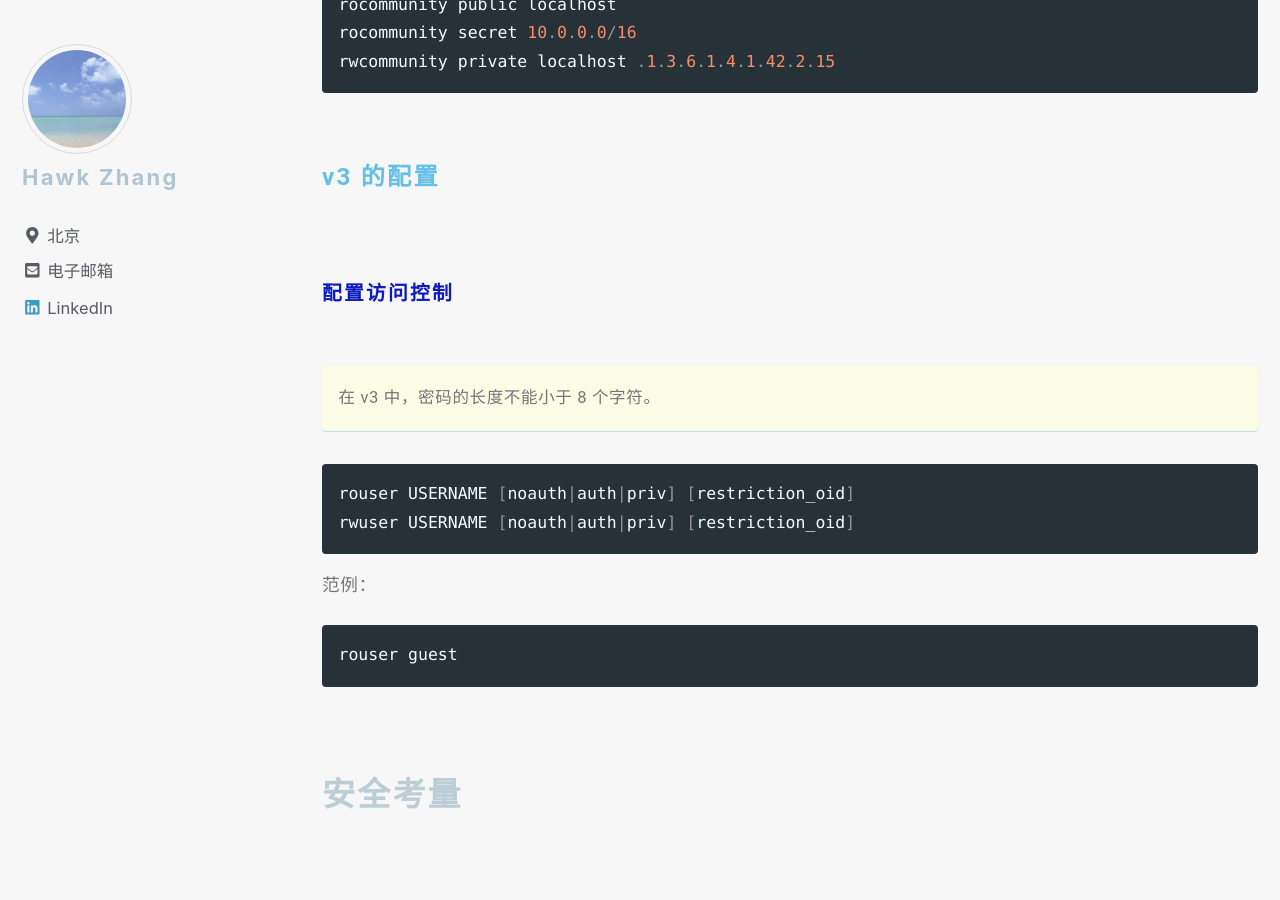
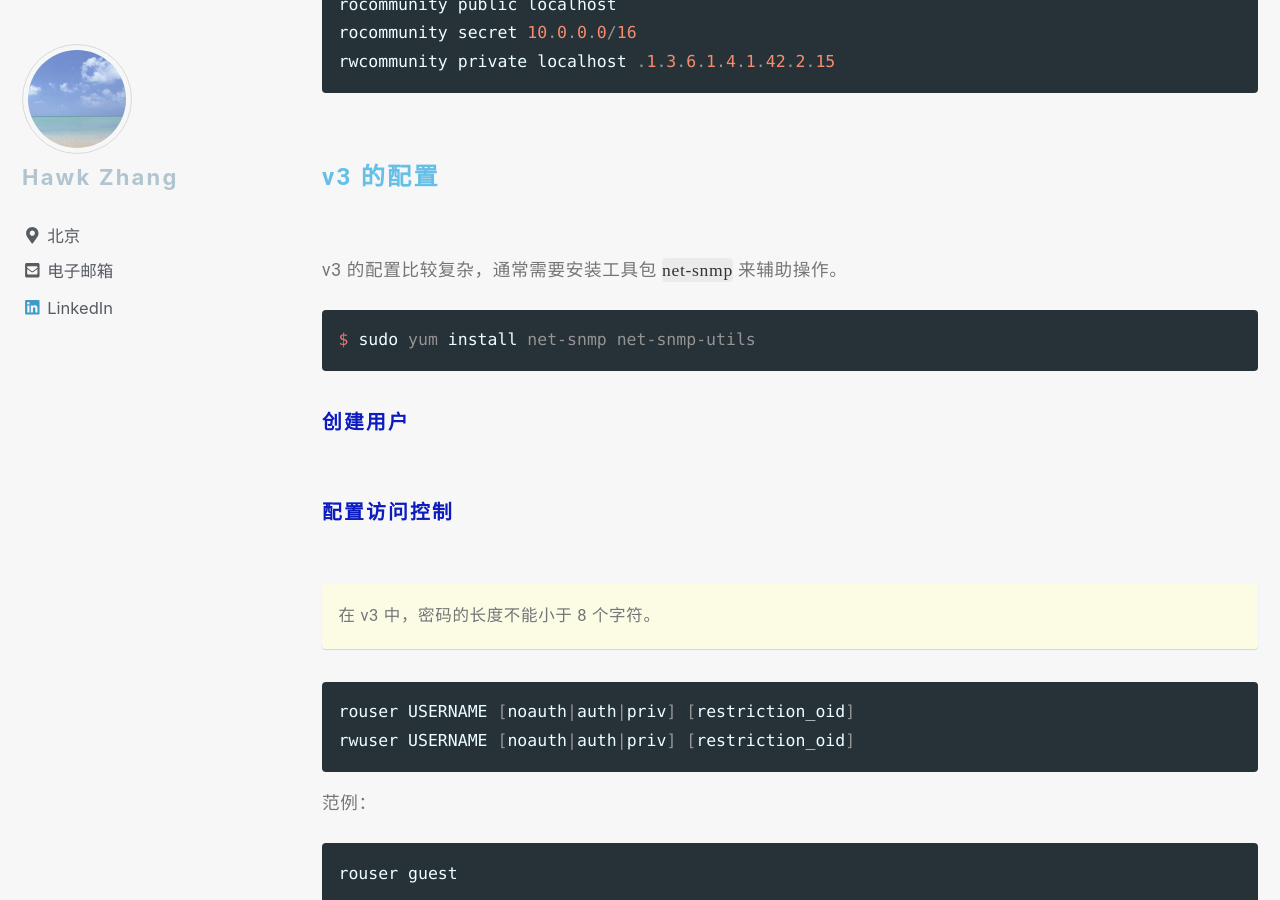
Before and after one commit to narru888/linotes_note, a Jekyll site: the page built from _posts/monitor/zabbix/2018-01-02-monitor.snmp.md, in a window 1280 px wide and 900 px high, scrolled down 9944 px. Built offline with Jekyll 4.4.1, drawn with Linux system fonts in a browser that asks for light colours; nearby versions of some CDN libraries; a script that is not in the unit is left out.

Commit message:
update on 2018-10-21 10:35:01 CST

````diff
--- a/_posts/monitor/zabbix/2018-01-02-monitor.snmp.md
+++ b/_posts/monitor/zabbix/2018-01-02-monitor.snmp.md
@@ -310,6 +310,17 @@ rwcommunity private localhost .1.3.6.1.4.1.42.2.15
 
 #### v3 的配置
 
+v3 的配置比较复杂，通常需要安装工具包 `net-snmp` 来辅助操作。
+
+```bash
+$ sudo yum install net-snmp net-snmp-utils
+```
+
+
+##### 创建用户
+
+
+
 
 ##### 配置访问控制
 
````
